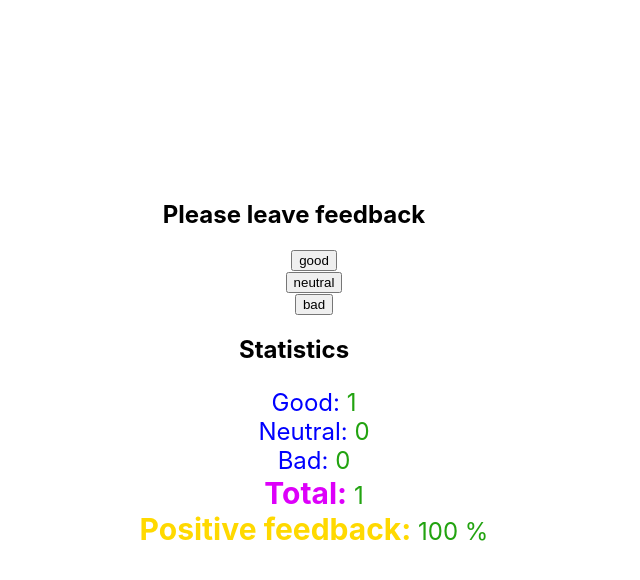
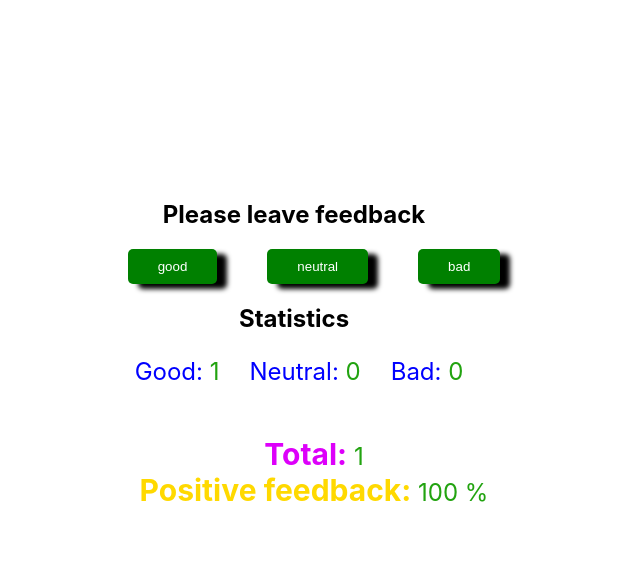
Before and after one commit to Maestrotel/goit-react-hw-02-feedback, a React (Create React App) app: page / in a window 1280 px wide. Both pictures are taken after a click on the button "good". Shown: the top 580 px of the page, without its empty margins (346-986 px from the left). Built offline with nearby package versions, Linux system fonts and the light colour scheme.

Commit message:
styles update

```diff
--- a/src/components/FeedbackOptions/FeedbackOptions.jsx
+++ b/src/components/FeedbackOptions/FeedbackOptions.jsx
@@ -1,9 +1,15 @@
+import css from './FeedbackOptions.module.css';
+
 export const FeedbackOptions = ({ onLeaveFeedback, options }) => {
   return (
-    <ul>
+    <ul className={css.buttonList}>
       {options.map(option => (
-        <li key={option}>
-          <button onClick={onLeaveFeedback} name={option}>
+        <li key={option} className={css.buttonI}>
+          <button
+            onClick={onLeaveFeedback}
+            name={option}
+            className={css.buttonItem}
+          >
             {option}
           </button>
         </li>
--- a/src/components/FeedbackOptions/FeedbackOptions.module.css
+++ b/src/components/FeedbackOptions/FeedbackOptions.module.css
@@ -0,0 +1,19 @@
+.buttonList {
+  display: flex;
+  justify-content: center;
+  gap: 50px;
+}
+
+.buttonItem {
+  color: white;
+  background: green;
+  outline: none;
+  border: none;
+  border-radius: 5px;
+  box-shadow: 10px 5px 5px black;
+  padding: 10px 30px;
+}
+
+.buttonItem:not(:last-child) {
+  background: red;
+}
--- a/src/components/Statistics/Statictics.jsx
+++ b/src/components/Statistics/Statictics.jsx
@@ -9,13 +9,13 @@ export const Statistics = ({
 }) => {
   return (
     <ul className={css.statisticsList}>
-      <li>
+      <li className={css.statisticsArea}>
         Good:<span className={css.statisticsNumber}> {good}</span>
       </li>
-      <li>
+      <li className={css.statisticsArea}>
         Neutral:<span className={css.statisticsNumber}> {neutral}</span>
       </li>
-      <li>
+      <li className={css.statisticsArea}>
         Bad:<span className={css.statisticsNumber}> {bad}</span>
       </li>
       <li>
--- a/src/components/Statistics/Statistics.module.css
+++ b/src/components/Statistics/Statistics.module.css
@@ -17,4 +17,14 @@
   font-size: 30px;
   color: rgb(255, 217, 0);
   font-weight: 700;
+  margin-top: 30px;
 }
+
+.statisticsArea {
+  display: inline-block;
+  margin-bottom: 50px;
+}
+
+.statisticsArea:not(:last-child) {
+  margin-right: 30px;
+}
```
